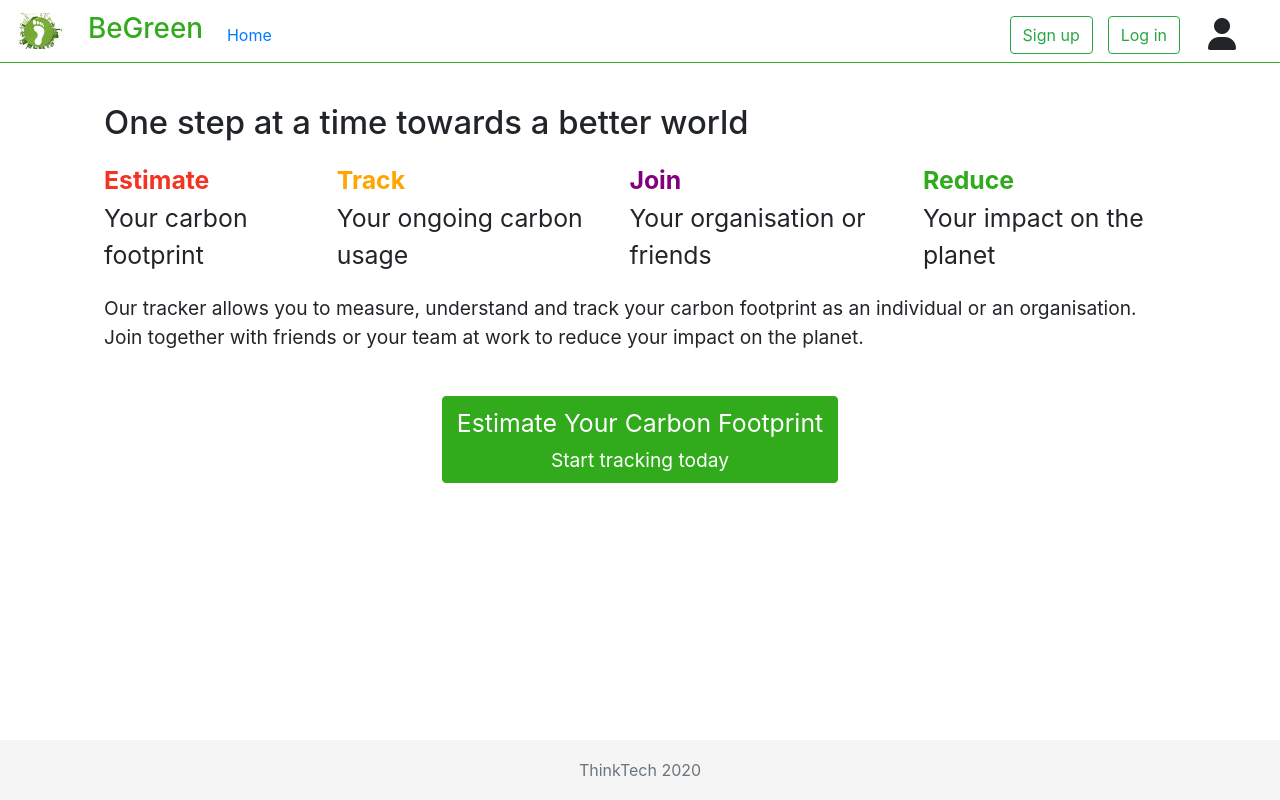
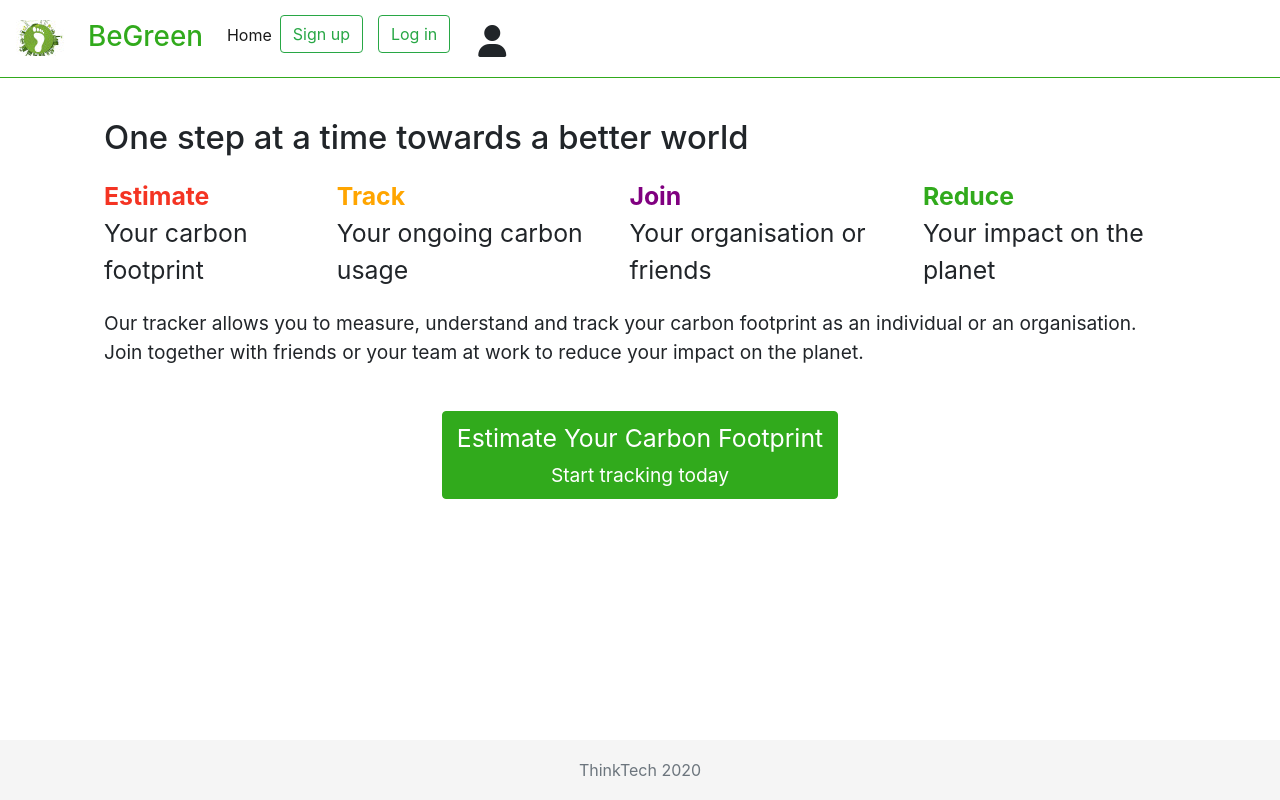
Before and after one commit to ThinkTech-TR/carbontracker-react-app, a React (Create React App) app: page / in a window 1280 px wide. Built offline with nearby package versions, Linux system fonts and the light colour scheme.

Commit message:
Refactoring Navbar to use react-bootstrap

```diff
--- a/src/Components/Header/Header.js
+++ b/src/Components/Header/Header.js
@@ -1,5 +1,6 @@
 import React, { useState } from 'react';
 import { useAuth0 } from '@auth0/auth0-react';
+import { Navbar, Nav } from 'react-bootstrap'
 import './Header.css';
 import { Avatar } from './Avatar';
 import {
@@ -11,50 +12,42 @@ import {
 function Header() {
 
     const [showAvatar, setShowAvatar] = useState(false);
-
     const { isAuthenticated } = useAuth0();
-
 
     return (
         <header className="header">
             <div className="header-container">
-                <nav className="navbar navbar-expand-lg green-border navigation">
+                <Navbar bg="green" expand="lg">
+                    <Navbar.Toggle aria-controls="basic-navbar-nav" className="green-border" />
+                    <Navbar.Collapse id="basic-navbar-nav">
+                        {/* <nav className="green-border navigation"> */}
+                        <Nav className="mr-auto navbar-nav">
                             <a className="navbar-brand green" href="index.html">
                                 <h3 className="font-lg"><img src="/images/carbon-footprint-logo-mini.jpg" alt="BeGreen logo" /><span className="pl-4">BeGreen</span></h3>
                             </a>
-                    <button className="navbar-toggler" type="button" data-toggle="collapse" data-target="#navbarNav" aria-controls="navbarNav" aria-expanded="false" aria-label="Toggle navigation">
-                        <span className="navbar-toggler-icon"></span>
-                    </button>
-                    <div className="collapse navbar-collapse" id="navbarNav">
-                        <div className="navbar-nav">
-                            <Link to="/" className="nav-item nav-link active">Home</Link>
-                            {isAuthenticated &&
-                                <div className="navbar-nav">
-                                    <Link to="/" className="nav-item nav-link active">Track</Link>
-                                    <Link to="/" className="nav-item nav-link active">Analyze</Link>
-                                    <Link to="/" className="nav-item nav-link active">Learn</Link>
-                                    <Link to="/" className="nav-item nav-link active">Teams</Link>
-                                    <Link to="/" className="nav-item nav-link active">Feed</Link>
+                            <Nav.Link className="nav-item nav-link active" href="/">Home</Nav.Link>
+                            {isAuthenticated && <div className="navbar-nav">
+                                <Nav.Link className="nav-item nav-link active" href="/">Track</Nav.Link>
+                                <Nav.Link className="nav-item nav-link active" href="/">Analyze</Nav.Link>
+                                <Nav.Link className="nav-item nav-link active" href="/">Learn</Nav.Link>
+                                <Nav.Link className="nav-item nav-link active" href="/">Teams</Nav.Link>
+                                <Nav.Link className="nav-item nav-link active" href="/">Feed</Nav.Link>
                             </div>
                             }
-                        </div>
-                    </div>
                             {!isAuthenticated && <Link to="/login"><button type="button" className="btn btn-outline-success d-none d-md-block">Sign up</button></Link>}
                             {!isAuthenticated
                                 ? <Link to="/login"><button type="button" onClick={() => setShowAvatar(!showAvatar)} className="btn btn-outline-success d-none d-md-block">Log in</button></Link>
                                 : <Link to="/logout"><button type="button" onClick={() => setShowAvatar(!showAvatar)} className="btn btn-outline-success d-none d-md-block">Log out</button></Link>
                             }
-                    {/*<Link to="/login"><button type="button" onClick={() => setShowAvatar(!showAvatar)} className="btn btn-outline-success d-none d-md-block">Log in</button></Link>
-                    <Link to="/logout"><button type="button" onClick={() => setShowAvatar(!showAvatar)} className="btn btn-outline-success d-none d-md-block">Log out</button></Link> */}
                             {!isAuthenticated
                                 ? <button type="button" className="btn"><i className="fas fa-user fa-2x"></i></button>
                                 : <Avatar />
                             }
-
-
-                </nav>
+                        </Nav>
+                    </Navbar.Collapse>
+                </Navbar>
             </div>
-        </header>
+        </header >
     );
 }
 
```
Lines whose indentation alone changed are shown as unchanged.
